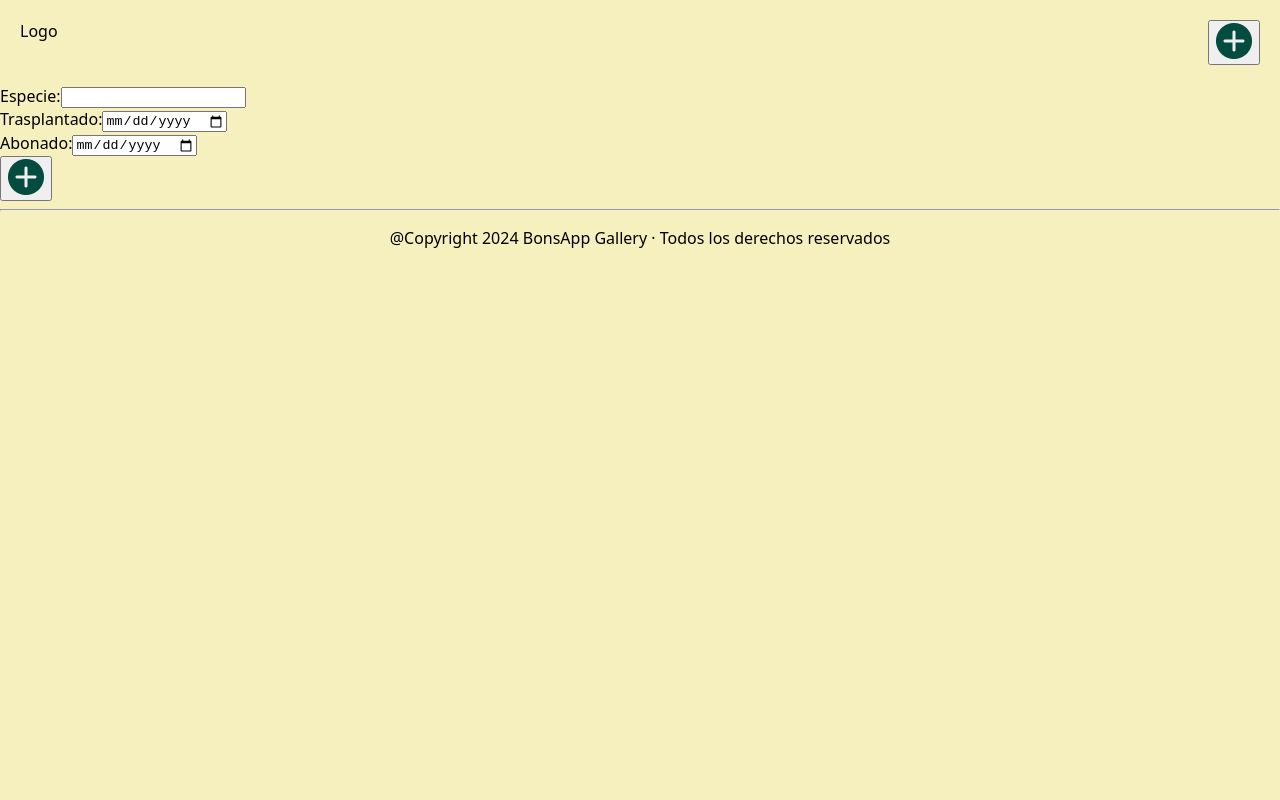
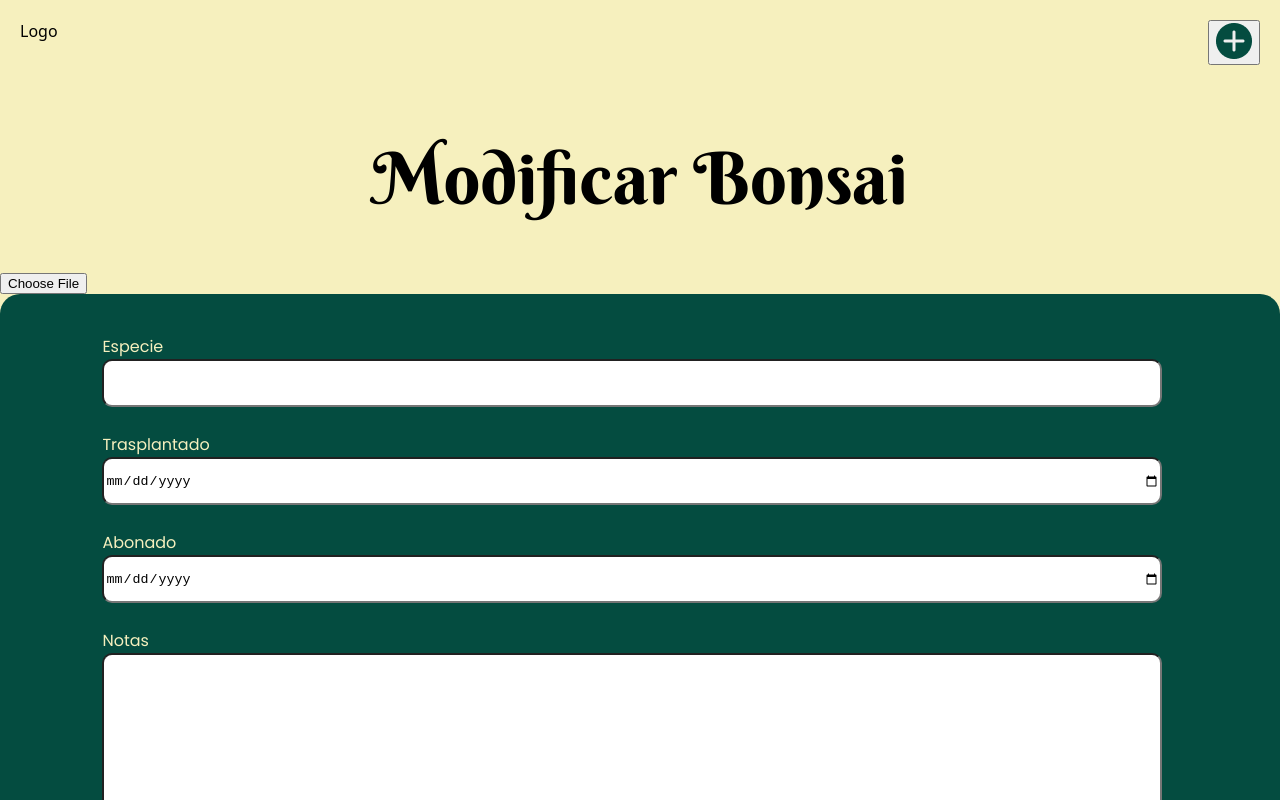
Before and after one commit to Nho89/bons-app-gallery, a React (Vite) app: page /update in a window 1280 px wide. Shown: the top 800 px of the page. Built offline with nearby package versions, Linux system fonts and the light colour scheme.

Commit message:
progress on Update CSS

```diff
--- a/src/components/Add.jsx
+++ b/src/components/Add.jsx
@@ -10,7 +10,7 @@ const Add = () => {
 
   return (
     <>
-      <button type="button" onClick={onClick}><img src="./src/assets/Vector-añadir.png" alt="" style={{border:"none", outline: 'none',Decoration: 'none', appearance: 'none'}} /></button>
+      <button type="button" onClick={onClick}><img src="./src/assets/Vector-añadir.png" alt="" style={{border:"none", outline: 'none',Decoration: 'none', appearance: 'none'}}/></button>
     </>
   )
 }
--- a/src/components/Edit.jsx
+++ b/src/components/Edit.jsx
@@ -5,7 +5,7 @@ const Edit = () => {
   return (
     <>
 
-<button type="button"><img src="./src/assets/Vector-añadir.png"
+<button type="button">Modificar<img src="./src/assets/Vector-añadir.png"
 alt="botón enviar cambios" />
 </button>
     </>
--- a/src/pages/create/Create.css
+++ b/src/pages/create/Create.css
@@ -42,4 +42,5 @@ body {
 .label-form-notas {
     width: 90%;
     height: 30vh;
+    border-radius: 10px;
 }
--- a/src/pages/create/Create.jsx
+++ b/src/pages/create/Create.jsx
@@ -4,17 +4,20 @@ import {useForm} from  'react-hook-form'
 import axios from 'axios'
 import { postData } from '../../services/bonsaisServe'
 import './Create.css'
+import Add from '../../components/Add'
 
 const Create = () => {
       const { register, handleSubmit, reset } = useForm()
       const onSubmit = async (data) =>{
 
       }
+
+// const mockup =`http://localhost:3000/${bonsais}`
   return (
     <>
 
     <h1 className='title-bonsais'>Añadir Bonsai</h1>
-
+    {/* <img src={mockup} alt="Mockup de los bonsais que va a subir el usuario" />  */}
     <div>
       <input type="file" style={{color: "transparent"}} id="image" required/><br/>
     </div>
@@ -29,7 +32,7 @@ const Create = () => {
       <label htmlFor="notas">Notas</label>
       <input className="label-form-notas" type="text" name="notas" placeholder=""/>
     </form>
-    <button type='submit' >Enviar</button>
+    <Add/>
     </>
   )
 }
--- a/src/pages/home/Home.jsx
+++ b/src/pages/home/Home.jsx
@@ -8,7 +8,7 @@ const Home = () => {
 
   return (
     <>
-    <h1 className='title-bonsais'>Mis  Bonsáis : </h1>
+    <h1 className='title-bonsais'>Mis  Bonsáis </h1>
     <div style={{textAlign:"center", minHeight:"100vh"}}>
       <Card bonsais={bonsais}/>
       </div>
--- a/src/pages/update/Update.css
+++ b/src/pages/update/Update.css
@@ -1,5 +1,45 @@
+@import url('https://fonts.googleapis.com/css2?family=Poppins:ital,wght@0,100;0,200;0,300;0,400;0,500;0,600;0,700;0,800;0,900;1,100;1,200;1,300;1,400;1,500;1,600;1,700;1,800;1,900&display=swap');
+
+*{
+    box-sizing: border-box
+}
+
 body {
     margin: 0;
     font-family: system-ui;
 
 }
+
+.title-bonsais{
+    font-family: "Berkshire Swash", serif;
+    font-weight: 400;
+    font-style: normal;
+    text-align: center;
+    font-size: 4.5rem;
+}
+
+.container-form {
+    font-family: 'Poppins', sans-serif;
+    font-weight: 400;
+    color: #F6F0BE;
+    display: flex;
+    flex-direction: column;
+    align-content: center;
+    padding-left: 8vw;
+    padding-top: 5vh;
+    background-color: #044C40;
+    border-radius: 20px;
+    width: 100vw;
+
+}
+
+.label-form {
+    height: 6vh;
+    border-radius: 10px;
+    width: 90%;
+}
+
+.label-form-notas {
+    width: 90%;
+    height: 30vh;
+}
--- a/src/pages/update/Update.jsx
+++ b/src/pages/update/Update.jsx
@@ -3,17 +3,23 @@ import Edit from '../../components/Edit'
 const Update = () => {
   return (
     <>
-    <form action="">
+    <h1 className='title-bonsais'>Modificar Bonsai</h1>
+    {/* <img src={mockup} alt="Mockup de los bonsais que va a subir el usuario" />  */}
+    <div>
+      <input type="file" style={{color: "transparent"}} id="image" required/><br/>
+    </div>
 
-      <label htmlFor="especie">Especie:</label>
-      <input type="text" name="especie"/><br/>
-      <label htmlFor="trasplantado">Trasplantado:</label>
-      <input type="date" name="trasplantado"/><br/>
-      <label htmlFor="abonado">Abonado:</label>
-      <input type="date" name="abonado"/><br/>
+    <form className='container-form'>
+      <label htmlFor="especie">Especie </label>
+      <input className="label-form" type="text" name="especie" required/><br/>
+      <label htmlFor="date-trasp">Trasplantado </label>
+      <input className="label-form" type="date" name="date-transp"/><br />
+      <label htmlFor="date-abonado" required>Abonado </label>
+      <input className="label-form" type="date" /><br />
+      <label htmlFor="notas">Notas</label>
+      <input className="label-form-notas" type="text" name="notas" placeholder=""/>
+    </form>
       <Edit/>
-    </form>
-
     </>
 
   )
```
